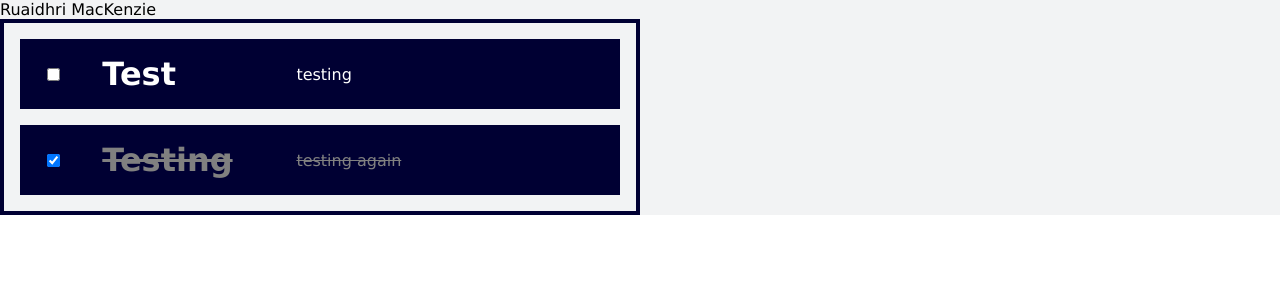
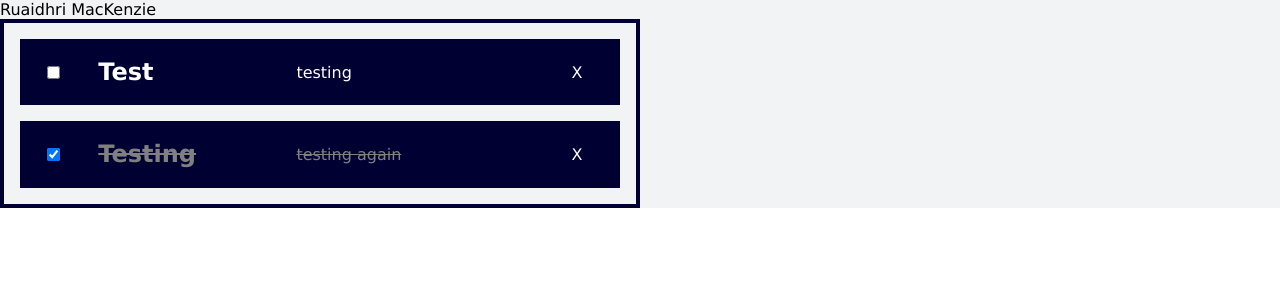
Before and after one commit to Ruaidhri-MacKenzie/organiser, a React (Create React App) app: page / in a window 1280 px wide. Shown: the top 300 px of the page. Built offline with nearby package versions, Linux system fonts and the light colour scheme.

Commit message:
Added delete button

```diff
--- a/src/components/Task/Task.css
+++ b/src/components/Task/Task.css
@@ -1,6 +1,6 @@
 .task {
 	display: grid;
-	grid-template-columns: 1fr 4fr 7fr;
+	grid-template-columns: 1fr 4fr 6fr 1fr;
 	align-items: center;
 	color: #fff;
 	background-color: #000033;
@@ -21,6 +21,9 @@
 	padding: 1em;
 }
 
+.task__delete {
+}
+
 /* Name when checkbox is checked */
 .task__checkbox:checked ~ .task__name {
 	text-decoration: line-through;
--- a/src/components/Task/Task.js
+++ b/src/components/Task/Task.js
@@ -1,15 +1,16 @@
-import React, { useState } from 'react';
-import './Task.css';
+import React, { useState } from "react";
+import "./Task.css";
 
 const Task = ({ name = "", description = "", isCompleted = false }) => {
 	const [isChecked, setIsChecked] = useState(isCompleted);
-	const handleChecked = e => setIsChecked(!isChecked);
+	const handleChecked = (e) => setIsChecked(!isChecked);
 
 	return (
 		<li className="task">
 			<input className="task__checkbox" type="checkbox" checked={isChecked} onChange={handleChecked} />
-			<h1 className="task__name">{name}</h1>
+			<h2 className="task__name">{name}</h2>
 			<p className="task__description">{description}</p>
+			<div className="task__delete">X</div>
 		</li>
 	);
 };
```
